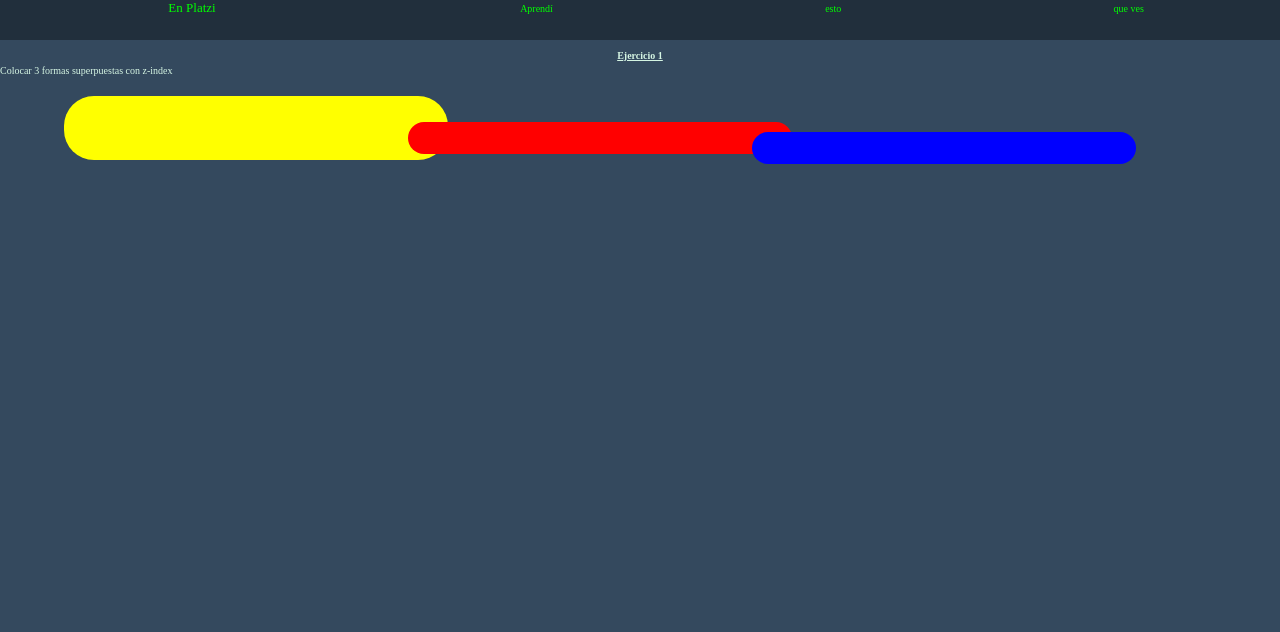
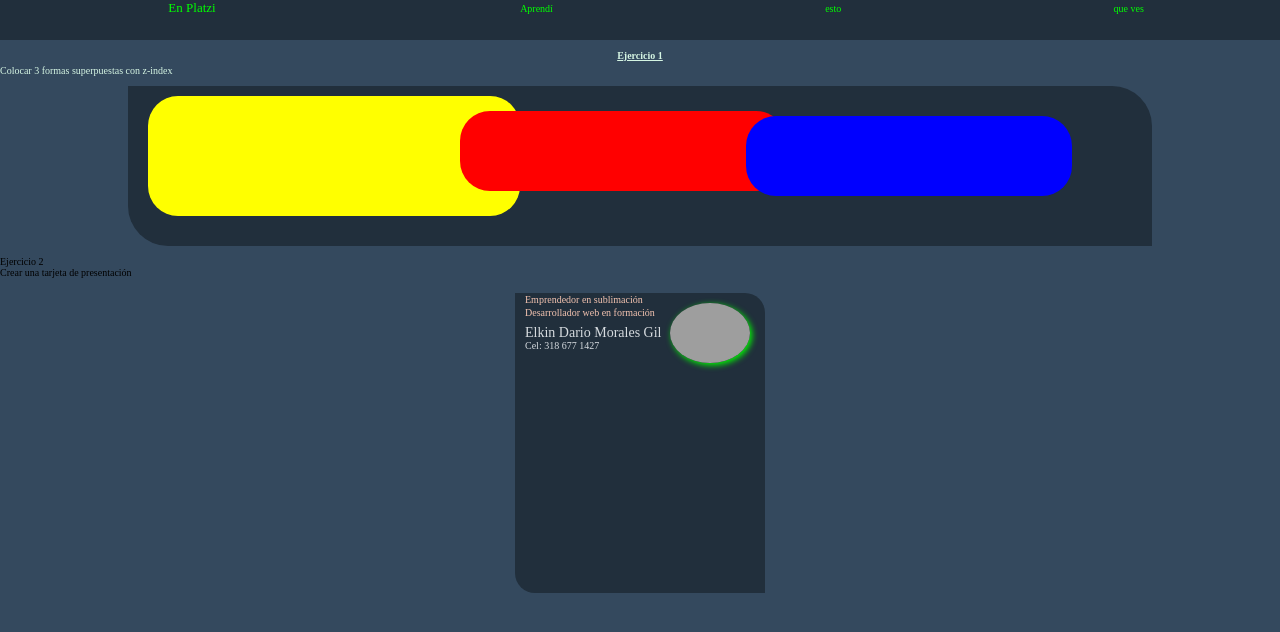
Before and after one commit to IngElkinMorales/CursoDeFrontendDeveloper, a plain HTML site: page index.html in a window 1280 px wide. Drawn offline with Linux system fonts and the light colour scheme; grey boxes are pictures that could not be loaded.

Commit message:
Ejercicio 2, reto personal de hacer una tarjeta de presentación usando solamente CSS, aún no está completa

```diff
--- a/index.html
+++ b/index.html
@@ -28,6 +28,18 @@
                 <div class="azul"></div>
             </div>
         </section>
+        <section class="ejercicio2">
+            <p>Ejercicio 2</p>
+            <p>Crear una tarjeta de presentación</p>
+            <div class="FondoTarjetaDePresentacion">
+                <img src="https://avatars.githubusercontent.com/u/123664313?v=4" alt="FotoElkinMorales">
+                <h1>Elkin Dario Morales Gil</h1>
+                <p>Ingeniero Industrial</p>
+                <p>Emprendedor en sublimación</p>
+                <p>Desarrollador web en formación</p>
+                <a href="https://api.whatsapp.com/send/?phone=573186771427&text&type=phone_number&app_absent=0" target="_blank">Cel: 318 677 1427</a>
+            </div>
+        </section>
     </main>
     <footer>
 
--- a/styles.css
+++ b/styles.css
@@ -49,40 +49,84 @@ main .ejercicio1 p:nth-of-type(2) {
     color: #D5F5E3;
 }
 main .ejercicio1 .BanderaColombia{
-    margin-top: 10px;
     display: flex;
-    justify-content: center;
-    align-items: center;
+    background-color: #212F3C;
+    width: 80vw;
+    height: 20vh;
+    margin: 10px auto;
+    border-radius: 0 40px;
 }
 main .ejercicio1 .amarillo {
     position: relative;
     background-color: yellow;
-    width: 30vw;
-    height: 8vh;
+    width: 80vw;
+    height: 15vh;
     text-align: center;
     border-radius: 30px;
     z-index: 1;
     top: 10px;
+    left: 20px;
 }
 main .ejercicio1 .rojo {
     position: relative;
     background-color: red;
-    width: 30vw;
-    height: 4vh;
+    width: 70vw;
+    height: 10vh;
     text-align: center;
     border-radius: 30px;
     z-index: 2;
-    top: 20px;
+    top: 25px;
     left: -40px;
 }
 main .ejercicio1 .azul  {
     position: relative;
     background-color: blue;
-    width: 30vw;
-    height: 4vh;
+    width: 70vw;
+    height: 10vh;
     text-align: center;
     border-radius: 30px;
     z-index: 3;
     top: 30px;
     left: -80px;
 }
+main .FondoTarjetaDePresentacion {
+    background-color: #212F3C;
+    width: 250px;
+    height: 300px;
+    margin: 15px auto;
+    border-radius: 0px 20px 0px 20px;
+    overflow: hidden;
+}
+main .FondoTarjetaDePresentacion img {
+    width: 80px;
+    height: auto;
+    background-color: #17202A;
+    border-radius: 50%;
+    position: relative;
+    box-shadow: 2px 2px 6px lime;
+    left: 155px;
+    top: 10px;
+}
+main .FondoTarjetaDePresentacion h1 {
+    color: #D6DBDF;
+    font-weight: 300;
+    position: relative;
+    top: -30px;
+    left: 10px;
+    font-size: 1.4rem;
+}
+main .FondoTarjetaDePresentacion p{
+    color: rgb(243, 195, 176);
+    position: relative;
+    top: -90px;
+    left: 10px;
+    margin-bottom: 2px;
+    font-weight: 100;
+}
+main .FondoTarjetaDePresentacion a {
+    color: #D6DBDF;
+    text-decoration: none;
+    position: relative;
+    left: 10px;
+    top: -70px;
+}
```
